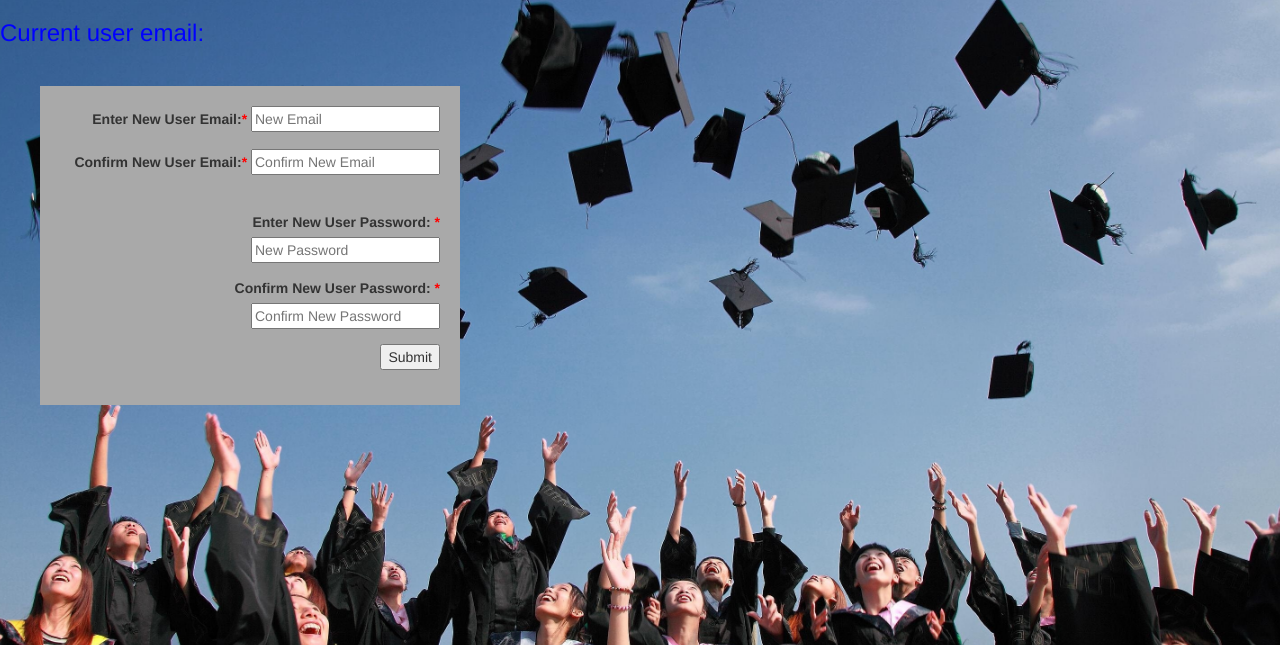
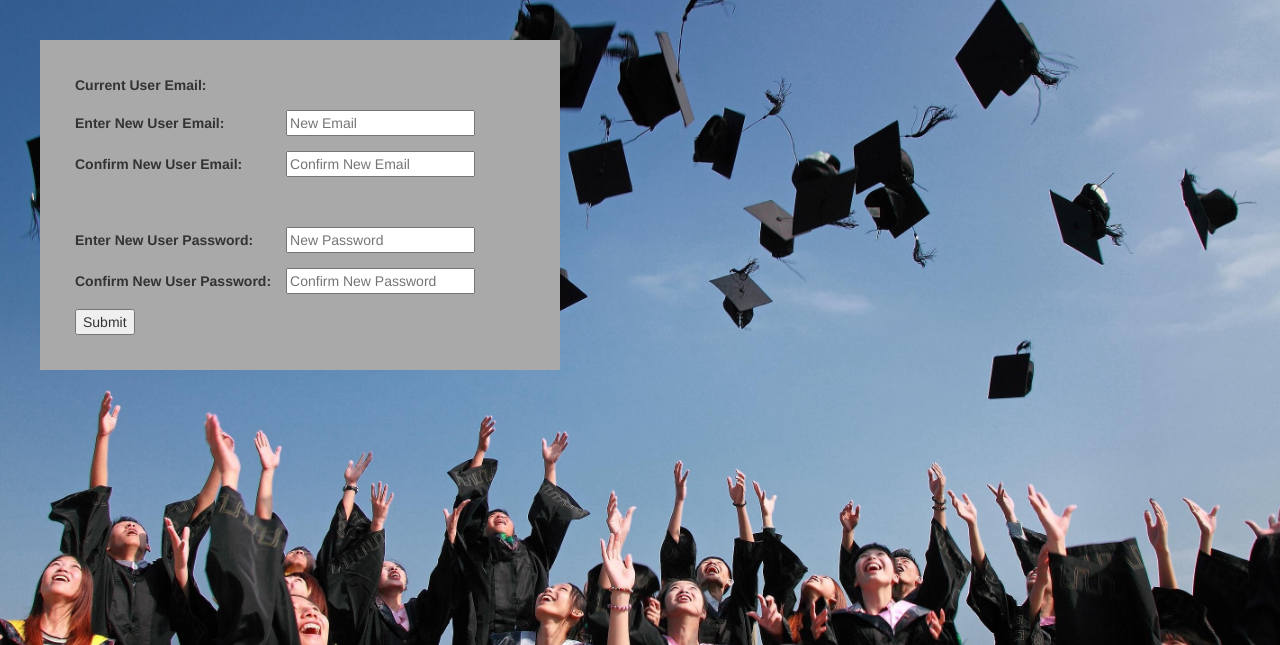
Before and after one commit to Mikecooper49/CMM004, a PHP site: page /EditLogin.php in a window 1280 px wide. Shown: the part 52-697 px from the top of the page. Run offline with PHP 8.4, Linux system fonts and the light colour scheme; the visitor is signed in with stand-in values (Sample User, id 1); data that the repository does not hold is empty.

Commit message:
styling changes in EditLogin.php, editted style.css to accomodate changes made in EditLogin.php.

```diff
--- a/EditLogin.php
+++ b/EditLogin.php
@@ -30,7 +30,11 @@ include('resources/includes/navbarLogic.php');
 <!-- Main Start -->
 <main>
 
-    <h3> Current user email: </h3>
+    <div  style="width:600px; border:20px;  align:right">
+        <div class= "loginbox" align="left"  style="margin:40px 40px">
+            <form action="EditLoginPost.php" method="post"  id="editLogin" >
+                <div id="userEmail">
+                    <label> Current User Email: </label>
                     <?php
                     if (empty($_POST['userID']))
                     {
@@ -53,31 +57,39 @@ include('resources/includes/navbarLogic.php');
                         <?php
                     }
                     ?>
+                </div>
+                <input type="hidden" name="userID" value="<?php echo $userID; ?>">
+                <div id="userEmail">
 
-    <div style="width:500px; border:20px;  align:right">
-        <div class= "loginbox" align="right"  style="margin:40px 40px">
-            <form action="EditLoginPost.php" method="post">
-                <input type="hidden" name="userID" value="<?php echo $userID; ?>">
-                <div class="form-row">
-                    <label for="email">Enter New User Email: </label><label id="required">*</label>
-                    <input type="text" name="email" id="email" placeholder="New Email">
+                    <label for="email" >Enter New User Email: </label>
+                    <input type="text" name="email" id="email" placeholder="New Email"  >
+
                 </div>
-                <div class="form-row">
-                    <label for="emailConfirm">Confirm New User Email: </label><label id="required">*</label>
-                    <input type="text" name="emailConfirm" id="emailConfirm" placeholder="Confirm New Email">
+                <div id="userEmail" >
+
+                    <label for="emailConfirm" >Confirm New User Email: </label>
+                    <input type="text" name="emailConfirm" id="emailConfirm" placeholder="Confirm New Email" >
+
                 </div>
                 <br>
-                <div class="form-row">
-                    <label for="password">Enter New User Password: </label> <label id="required">*</label>
-                    <input type="text" name="password" id="password" placeholder="New Password">
+                <div id="userEmail">
+
+                    <label for="password" >Enter New User Password: </label>
+                    <input type="text" name="password" id="password" placeholder="New Password"  >
+
                 </div>
-                <div class="form-row">
-                    <label for="passConfirm">Confirm New User Password: </label> <label id="required">*</label>
-                    <input type="text" name="passConfirm" id="passConfirm" placeholder="Confirm New Password">
+                <div id="userEmail" >
+
+                    <label for="passConfirm" >Confirm New User Password: </label>
+                    <input type="text" name="passConfirm" id="passConfirm" placeholder="Confirm New Password"  >
+
                 </div>
                 <div class="form-row">
                     <input type="submit" value="Submit"><br>
                 </div>
+
+            </form>
+
             <?php
             if (isset($_GET['emailerr']) && $_GET['emailerr'] == 1)
             {
@@ -91,7 +103,7 @@ include('resources/includes/navbarLogic.php');
                 echo "Either the email fields or the password fields must be filled";
             }
             ?>
-            </form>
+
         </div>
     </div>
 
--- a/resources/styles/style.css
+++ b/resources/styles/style.css
@@ -26,12 +26,27 @@ p {
     background-color: white;
 }
 
+#userEmail
+{
+    margin-bottom: 15px;
+}
+
+#userEmail h4,
+#userEmail p
+{
+    color: revert;
+    background-color: revert;
+    display: inline;
+
+}
+
 .loginbox {
     background-color: darkgray;
     padding: 20px;
     border: 2px black;
 
 }
+
 /*Nav Bar styling for Register.php */
 nav>ul{
     list-style-type: none;
@@ -103,3 +118,20 @@ footer {
 .form-row {
     margin-bottom: 15px;
 }
+
+#editLogin
+{
+    display: table;
+    border-spacing: 15px;
+}
+
+#editLogin> div
+{
+    display: table-row;
+}
+
+#editLogin> div > label,
+#editLogin > div > input
+{
+    display: table-cell;
+}
```
Lines whose indentation alone changed are shown as unchanged.
